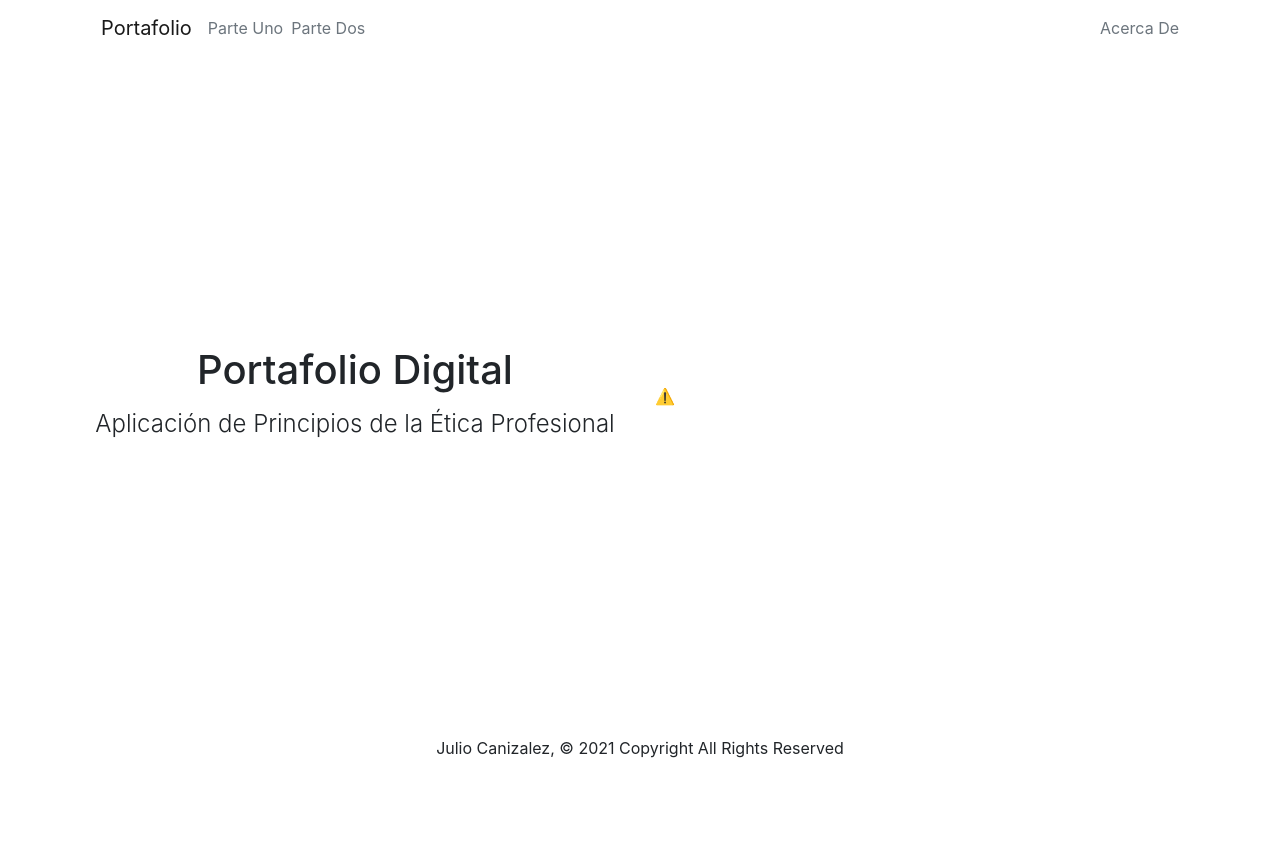
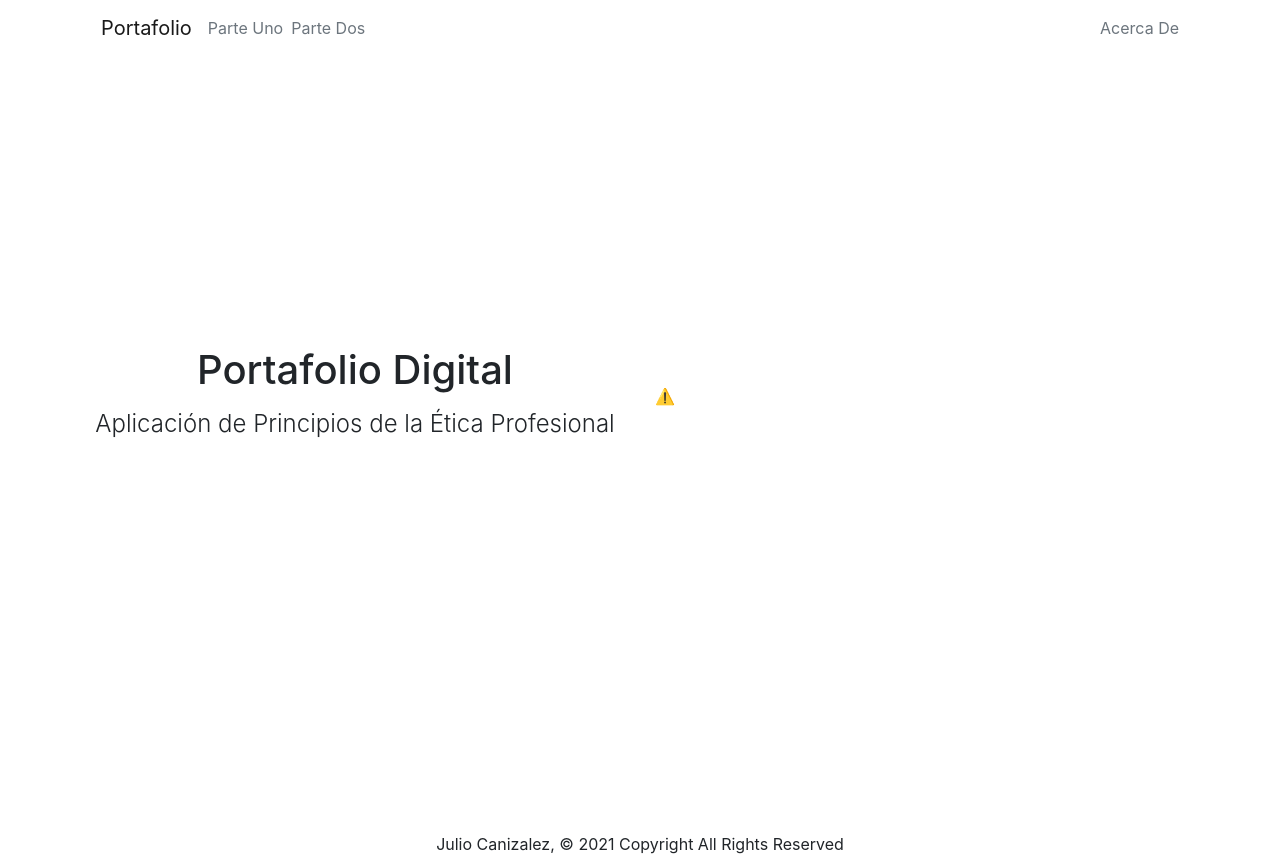
Before and after one commit to juliocanizalez/portafolio-etica, a React (Create React App) app: page / in a window 1280 px wide. Before the commit the page ends 800 px from the top, so only its background shows below. Built offline with nearby package versions, Linux system fonts and the light colour scheme; no server answers.

Commit message:
:hammer: [UPDATE] footer structure and content

```diff
--- a/src/components/General/Footer.jsx
+++ b/src/components/General/Footer.jsx
@@ -4,7 +4,7 @@ const Footer = () => {
     let year = new Date().getFullYear()
 
     return (
-        <footer className="text-center">
+        <footer className="text-center pt-5 pb-2 mt-5">
             Julio Canizalez, &#169; {year} Copyright All Rights Reserved
         </footer>
     )
```
